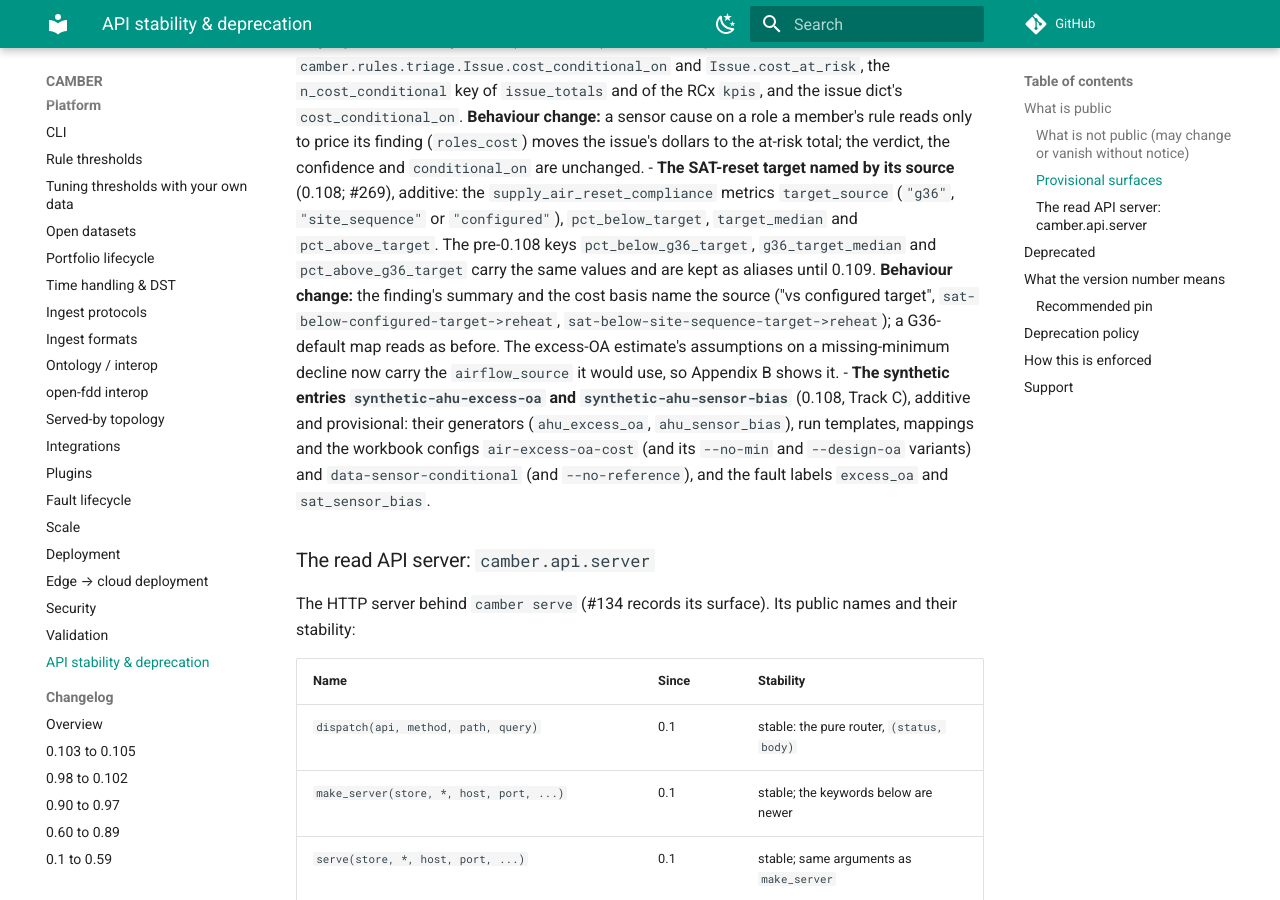
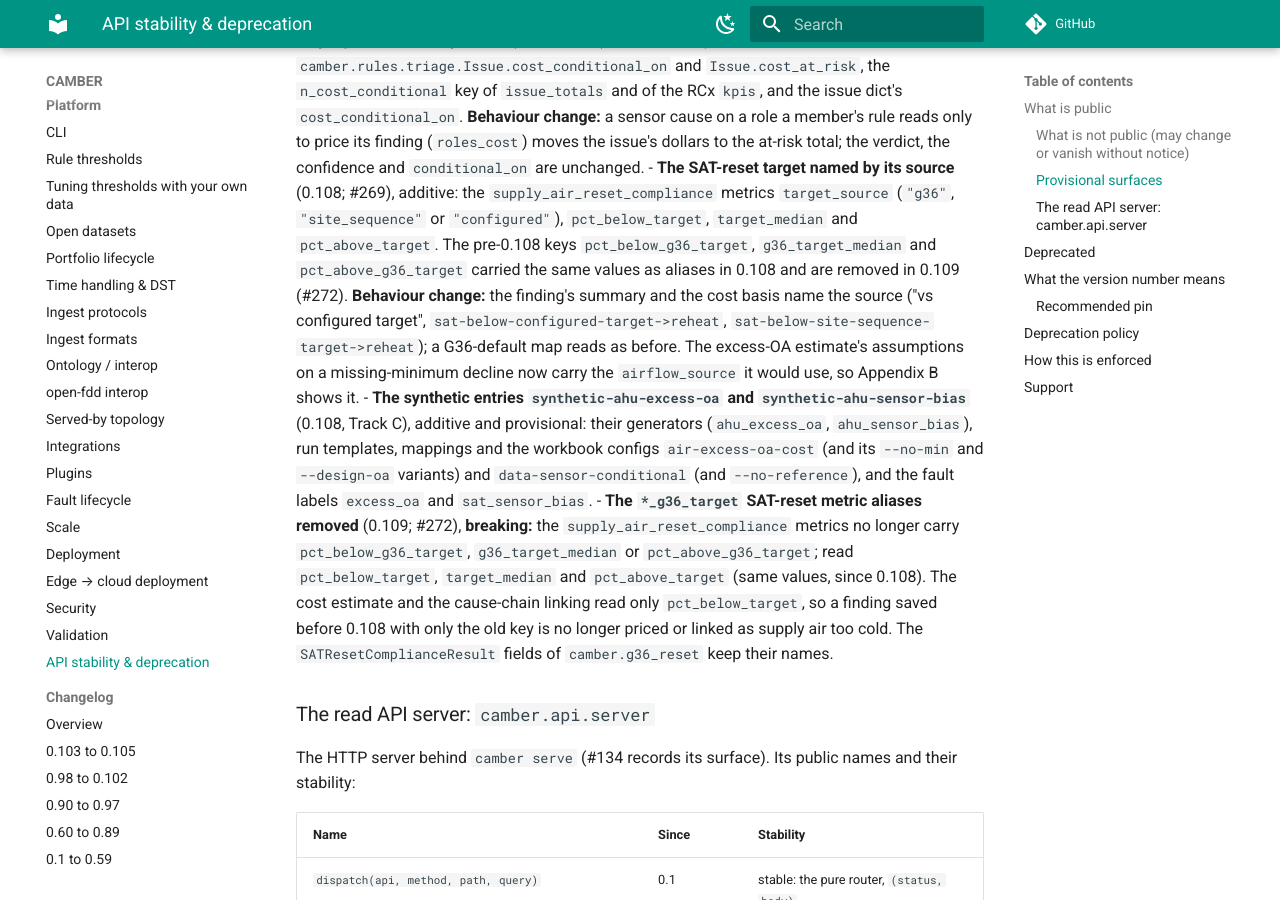
Before and after one commit to yroussev/camber, an MkDocs documentation site: the page built from docs/API-STABILITY.md, in a window 1280 px wide and 900 px high, scrolled down 24271 px. Built offline with MkDocs 1.6.1 and Material for MkDocs 9.7.7, drawn with Linux system fonts in a browser that asks for light colours; comment, search, counter and statistics services are not loaded.

Commit message:
Drop the pct_below_g36_target / g36_target_median metric aliases (#272)
supply_air_reset_compliance no longer emits the pre-0.108 *_g36_target
metric keys (pct_below_g36_target, g36_target_median,
pct_above_g36_target); the cost estimate and cause-chain linking read only
pct_below_target. Tests, the air-sat-reset workbook exercise and docs use
the new names; CHANGELOG Unreleased/Removed and the API-STABILITY ledger
record the breaking removal.

```diff
--- a/docs/API-STABILITY.md
+++ b/docs/API-STABILITY.md
@@ -939,8 +939,8 @@ CHANGELOG entry, without a deprecation window) until they are declared stable.
 - **The SAT-reset target named by its source** (0.108; #269), additive: the
   `supply_air_reset_compliance` metrics `target_source` (`"g36"`, `"site_sequence"` or
   `"configured"`), `pct_below_target`, `target_median` and `pct_above_target`. The pre-0.108
-  keys `pct_below_g36_target`, `g36_target_median` and `pct_above_g36_target` carry the same
-  values and are kept as aliases until 0.109. **Behaviour change:** the finding's summary and
+  keys `pct_below_g36_target`, `g36_target_median` and `pct_above_g36_target` carried the same
+  values as aliases in 0.108 and are removed in 0.109 (#272). **Behaviour change:** the finding's summary and
   the cost basis name the source ("vs configured target", `sat-below-configured-target->reheat`,
   `sat-below-site-sequence-target->reheat`); a G36-default map reads as before. The excess-OA
   estimate's assumptions on a missing-minimum decline now carry the `airflow_source` it would
@@ -950,6 +950,13 @@ CHANGELOG entry, without a deprecation window) until they are declared stable.
   run templates, mappings and the workbook configs `air-excess-oa-cost` (and its `--no-min` and
   `--design-oa` variants) and `data-sensor-conditional` (and `--no-reference`), and the fault
   labels `excess_oa` and `sat_sensor_bias`.
+- **The `*_g36_target` SAT-reset metric aliases removed** (0.109; #272), **breaking:** the
+  `supply_air_reset_compliance` metrics no longer carry `pct_below_g36_target`,
+  `g36_target_median` or `pct_above_g36_target`; read `pct_below_target`, `target_median` and
+  `pct_above_target` (same values, since 0.108). The cost estimate and the cause-chain linking
+  read only `pct_below_target`, so a finding saved before 0.108 with only the old key is no
+  longer priced or linked as supply air too cold. The `SATResetComplianceResult` fields of
+  `camber.g36_reset` keep their names.
 
 ### The read API server: `camber.api.server`
 
```
Also changed, not shown: CHANGELOG.md (+12 -0 lines), docs/RCX-REPORT.md (+2 -2 lines), docs/THRESHOLDS.md (+1 -1 lines), docs/workbook/air-sat-reset.md (+2 -2 lines), 12 other files.
